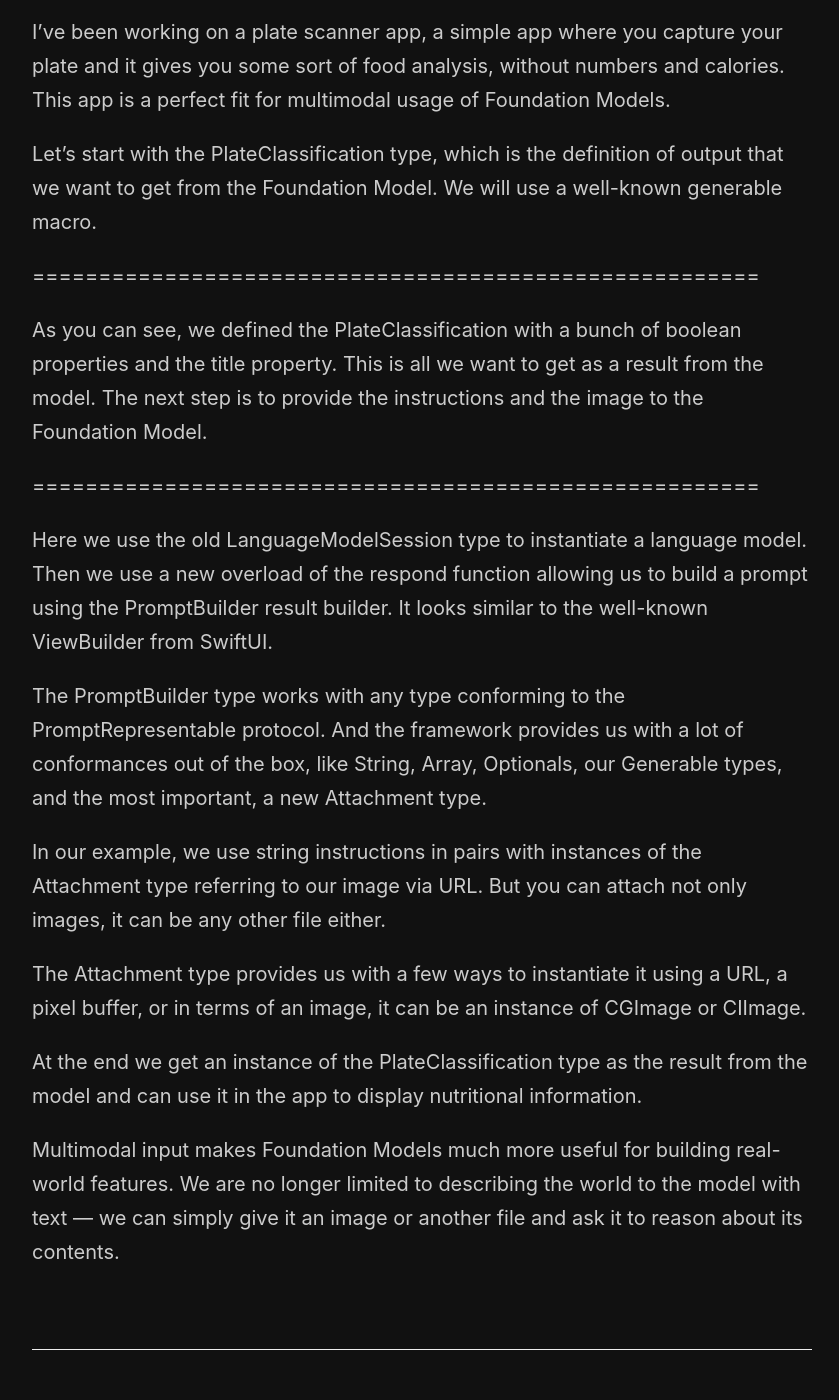
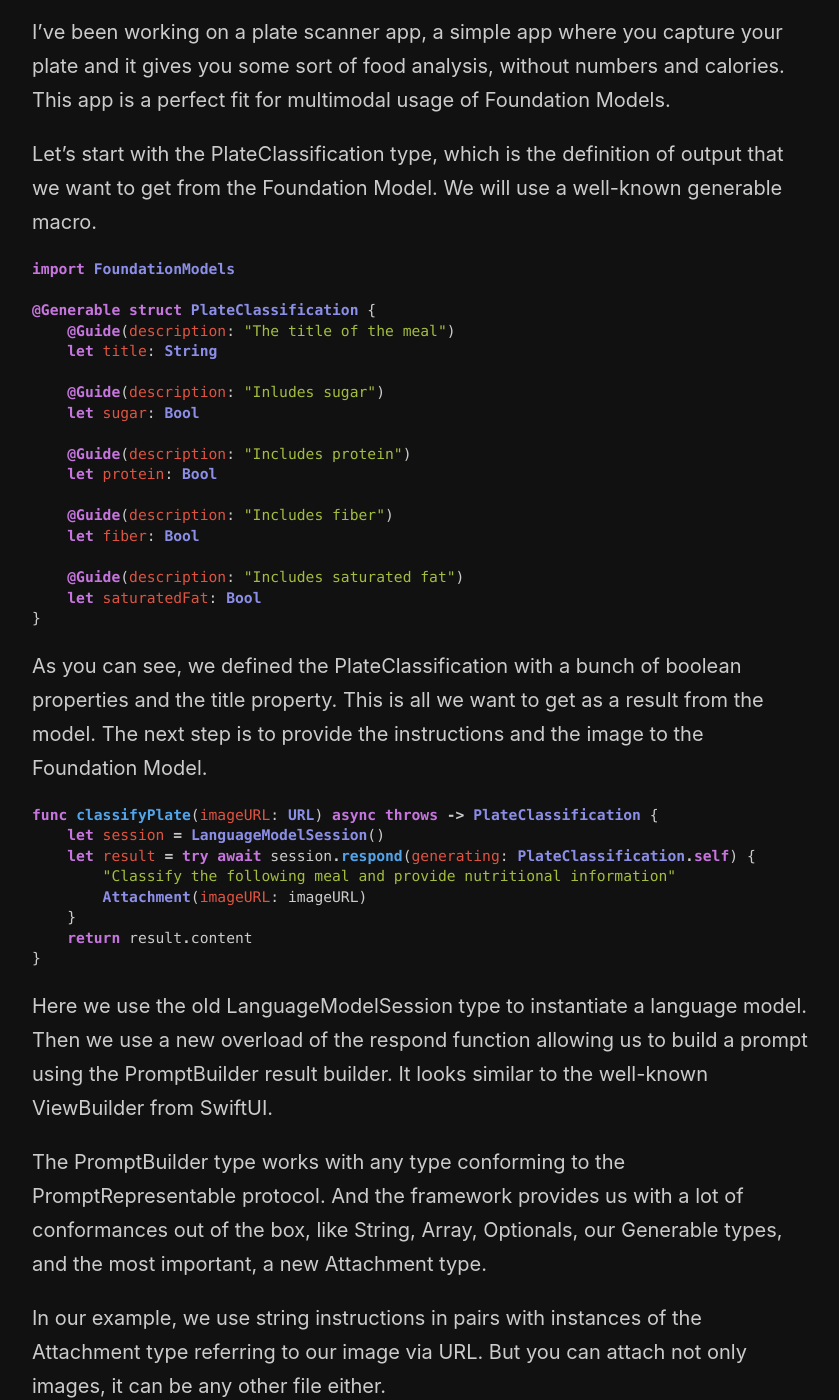
Before and after one commit to mecid/mecid.github.io, a Jekyll site: the page built from _posts/2026-09-01-building-ai-features-using-foundation-models-multimodal-input.md, in a window 1280 px wide and 1400 px high, scrolled down 454 px. Shown: the whole window, without its empty margins (218-1057 px from the left). Built offline with Jekyll 4.4.1, drawn with Linux system fonts in a browser that asks for light colours.

Commit message:
multimodal input code examples added

````diff
--- a/_posts/2026-09-01-building-ai-features-using-foundation-models-multimodal-input.md
+++ b/_posts/2026-09-01-building-ai-features-using-foundation-models-multimodal-input.md
@@ -9,11 +9,39 @@
 
 Let’s start with the PlateClassification type, which is the definition of output that we want to get from the Foundation Model. We will use a well-known generable macro.
 
-=======================================================
+```swift
+import FoundationModels
+
+@Generable struct PlateClassification {
+    @Guide(description: "The title of the meal")
+    let title: String
+
+    @Guide(description: "Inludes sugar")
+    let sugar: Bool
+
+    @Guide(description: "Includes protein")
+    let protein: Bool
+
+    @Guide(description: "Includes fiber")
+    let fiber: Bool
+
+    @Guide(description: "Includes saturated fat")
+    let saturatedFat: Bool
+}
+```
 
 As you can see, we defined the PlateClassification with a bunch of boolean properties and the title property. This is all we want to get as a result from the model. The next step is to provide the instructions and the image to the Foundation Model.
 
-=======================================================
+```swift
+func classifyPlate(imageURL: URL) async throws -> PlateClassification {
+    let session = LanguageModelSession()
+    let result = try await session.respond(generating: PlateClassification.self) {
+        "Classify the following meal and provide nutritional information"
+        Attachment(imageURL: imageURL)
+    }
+    return result.content
+}
+```
 
 Here we use the old LanguageModelSession type to instantiate a language model. Then we use a new overload of the respond function allowing us to build a prompt using the PromptBuilder result builder. It looks similar to the well-known ViewBuilder from SwiftUI.
 
````
